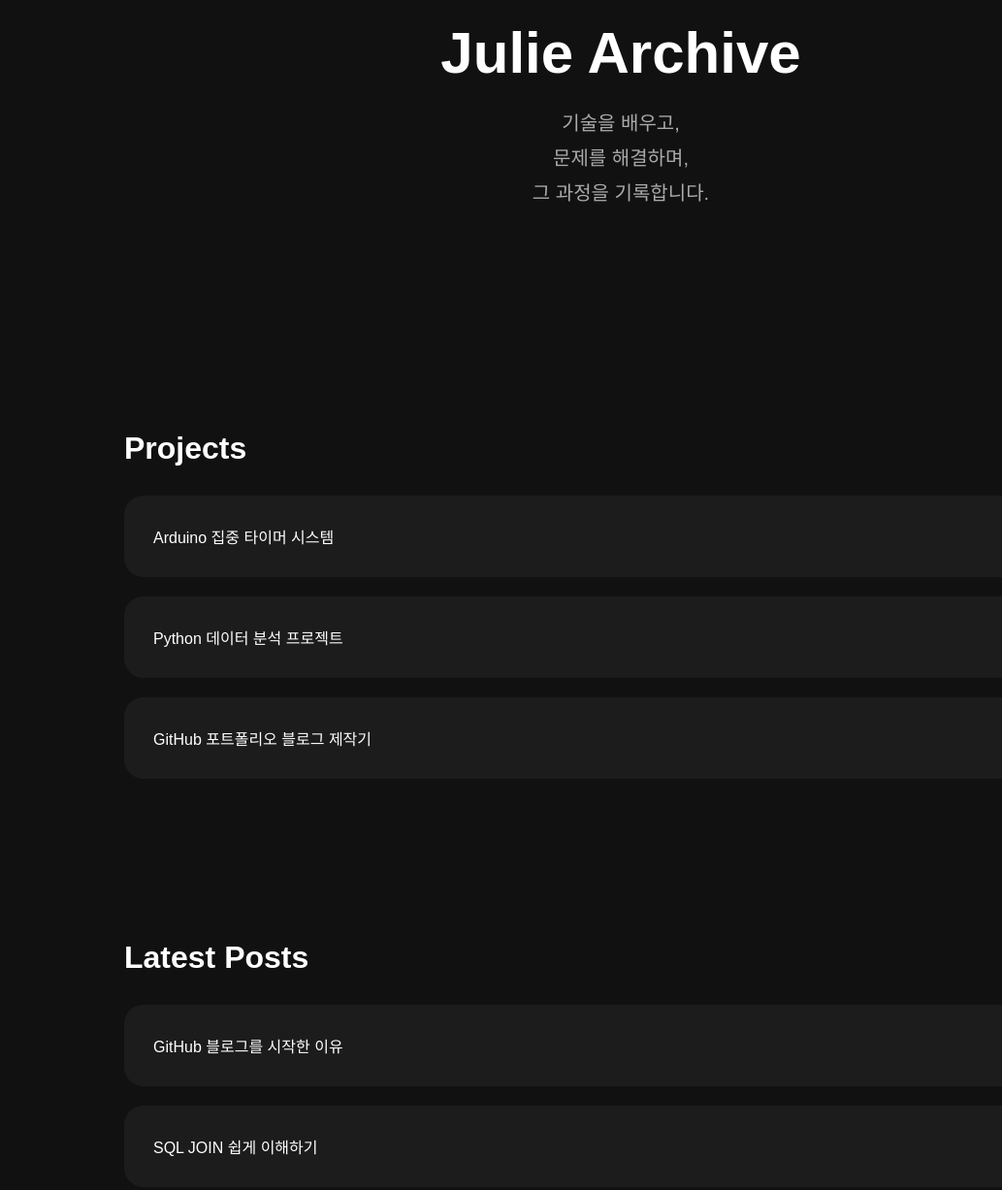
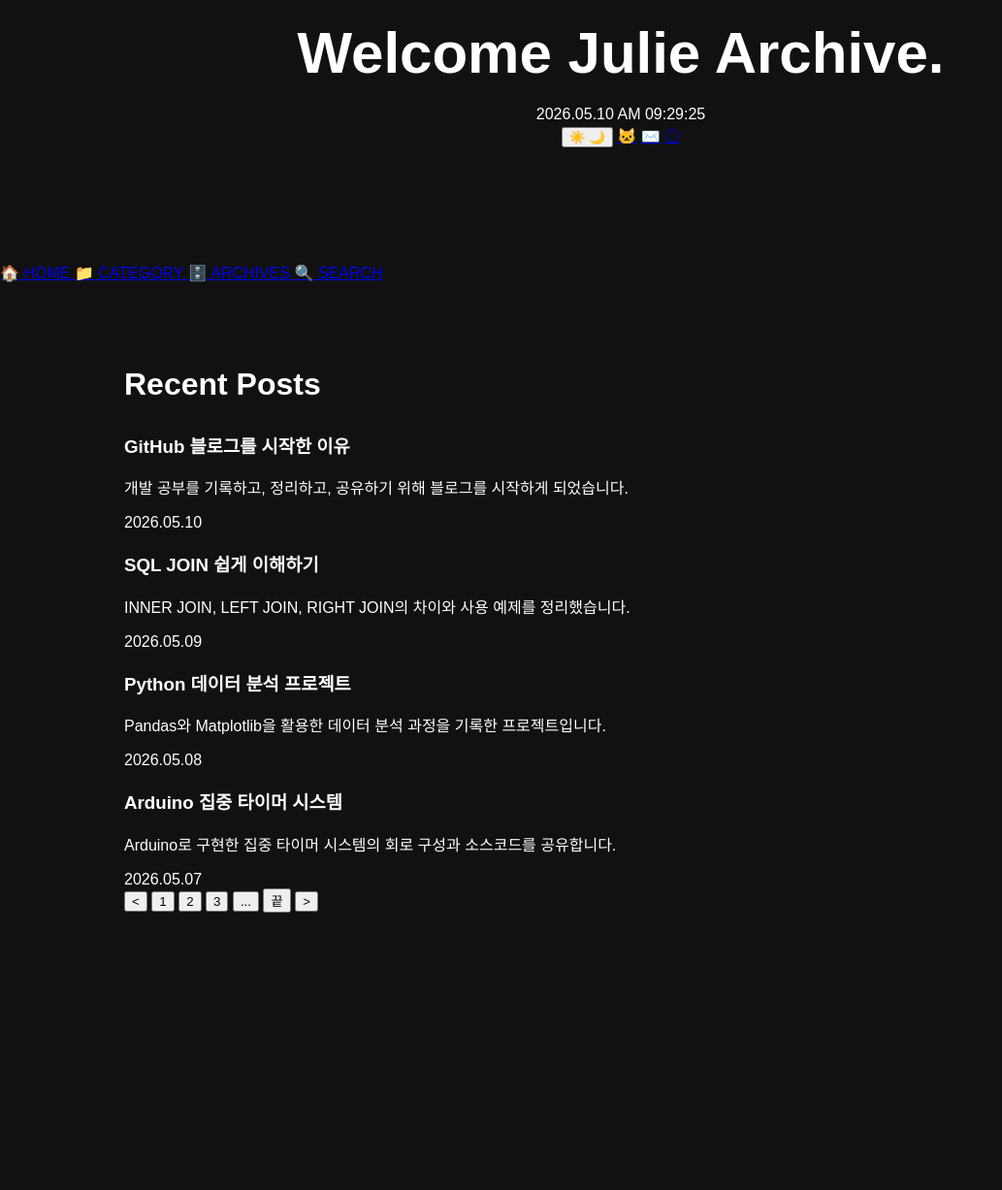
Before and after one commit to gnlwls3274-netizen/gnlwls3274.github.io, a plain HTML site: page index.html in a window 1280 px wide. Shown: the part 140-1367 px from the top of the page at 97% size, without its empty margins (0-1033 px from the left). After the commit the page ends 1141 px from the top, so only its background shows below. Drawn offline with Linux system fonts and the light colour scheme.

Commit message:
Update index.html

```diff
--- a/index.html
+++ b/index.html
@@ -1,52 +1,100 @@
 <!DOCTYPE html>
 <html lang="ko">
-
 <head>
-  <meta charset="UTF-8">
-  <meta name="viewport" content="width=device-width, initial-scale=1.0">
+  <meta charset="UTF-8" />
+  <meta name="viewport" content="width=device-width, initial-scale=1.0" />
   <title>Julie Archive</title>
-  <link rel="stylesheet" href="style.css">
+  <link rel="stylesheet" href="style.css" />
 </head>
 
 <body>
+  <header class="top-header">
+    <h1>Welcome Julie Archive.</h1>
 
-  <header>
-    <h1>Julie Archive</h1>
+    <div class="header-right">
+      <div id="clock" class="clock">2026.05.10 AM 09:29:25</div>
 
-    <p>
-      기술을 배우고,<br>
-      문제를 해결하며,<br>
-      그 과정을 기록합니다.
-    </p>
+      <button id="themeToggle" class="theme-toggle">
+        ☀️ <span></span> 🌙
+      </button>
+
+      <a href="https://github.com/gnlwls3274-netizen" target="_blank">🐱</a>
+      <a href="mailto:your-email@example.com">✉️</a>
+      <a href="https://instagram.com/" target="_blank">◎</a>
+    </div>
   </header>
 
-  <section>
-    <h2>Projects</h2>
+  <div class="layout">
+    <aside class="sidebar">
+      <div class="profile">
+        <div class="profile-img"></div>
+      </div>
 
-    <div class="card">
-      Arduino 집중 타이머 시스템
-    </div>
+      <nav class="menu">
+        <a class="active" href="#">
+          <span>🏠</span> HOME
+        </a>
+        <a href="#">
+          <span>📁</span> CATEGORY
+        </a>
+        <a href="#">
+          <span>🗄️</span> ARCHIVES
+        </a>
+        <a href="#">
+          <span>🔍</span> SEARCH
+        </a>
+      </nav>
+    </aside>
 
-    <div class="card">
-      Python 데이터 분석 프로젝트
-    </div>
+    <main class="content">
+      <section class="posts-section">
+        <h2>Recent Posts</h2>
 
-    <div class="card">
-      GitHub 포트폴리오 블로그 제작기
-    </div>
-  </section>
+        <article class="post-card">
+          <div>
+            <h3>GitHub 블로그를 시작한 이유</h3>
+            <p>개발 공부를 기록하고, 정리하고, 공유하기 위해 블로그를 시작하게 되었습니다.</p>
+          </div>
+          <span class="date">2026.05.10</span>
+        </article>
 
-  <section>
-    <h2>Latest Posts</h2>
+        <article class="post-card">
+          <div>
+            <h3>SQL JOIN 쉽게 이해하기</h3>
+            <p>INNER JOIN, LEFT JOIN, RIGHT JOIN의 차이와 사용 예제를 정리했습니다.</p>
+          </div>
+          <span class="date">2026.05.09</span>
+        </article>
 
-    <div class="card">
-      GitHub 블로그를 시작한 이유
-    </div>
+        <article class="post-card">
+          <div>
+            <h3>Python 데이터 분석 프로젝트</h3>
+            <p>Pandas와 Matplotlib을 활용한 데이터 분석 과정을 기록한 프로젝트입니다.</p>
+          </div>
+          <span class="date">2026.05.08</span>
+        </article>
 
-    <div class="card">
-      SQL JOIN 쉽게 이해하기
-    </div>
-  </section>
+        <article class="post-card">
+          <div>
+            <h3>Arduino 집중 타이머 시스템</h3>
+            <p>Arduino로 구현한 집중 타이머 시스템의 회로 구성과 소스코드를 공유합니다.</p>
+          </div>
+          <span class="date">2026.05.07</span>
+        </article>
 
+        <div class="pagination">
+          <button>&lt;</button>
+          <button class="active-page">1</button>
+          <button>2</button>
+          <button>3</button>
+          <button>...</button>
+          <button>끝</button>
+          <button>&gt;</button>
+        </div>
+      </section>
+    </main>
+  </div>
+
+  <script src="script.js"></script>
 </body>
 </html>
```
